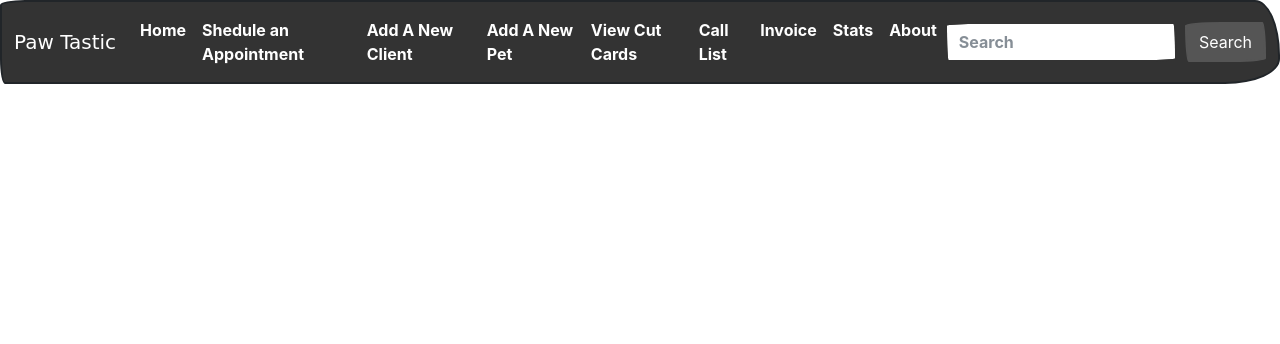
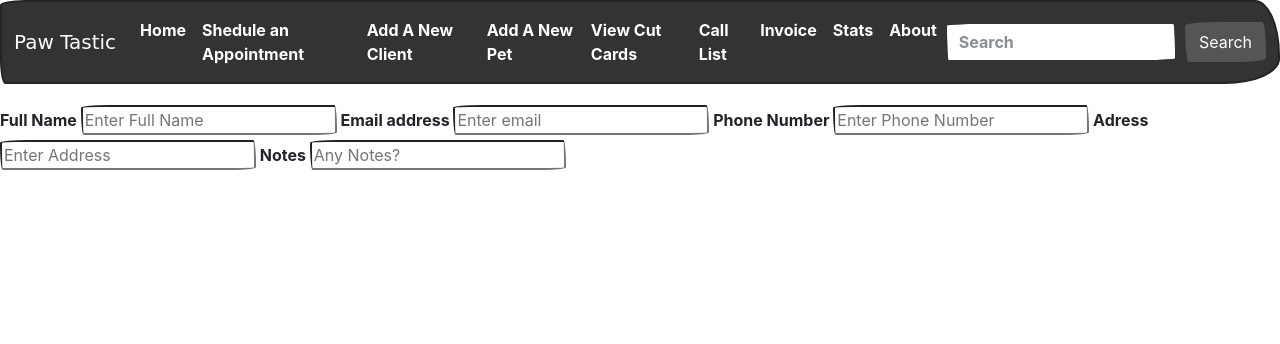
Before and after one commit to CodiChun/PawTastic, a PHP site: page /addClient.php in a window 1280 px wide. Shown: the top 344 px of the page. Run offline with PHP 8.4, Linux system fonts and the light colour scheme; some web fonts are replaced.

Commit message:
made form for add client

```diff
--- a/addClient.php
+++ b/addClient.php
@@ -60,6 +60,51 @@
     <!-- Nav Bar End-->
     <body>
 
+
+        <!--
+`INSERT INTO PET_OWNER (Name, Phone, Email, Address, Note)
+VALUES ('Thomas Hills', '(888)456-7891', 'thill91@gmail.com', '10 Street SW Kent, WA', '');
+-->
+        <form id="leform">
+            <div class="form-group">
+                <label for="clname">Full Name</label>
+                <input type="text" id="clname" name="clname" placeholder="Enter Full Name" required>
+
+
+                <label for="exampleInputEmail1" class="form-label mt-4">Email address</label>
+                <input type="email" placeholder="Enter email" required>
+
+
+                <label for="phone" class="form-label mt-4" >Phone Number</label>
+                <input type="tel" id="phone" name="phone"
+                       pattern="[0-9]{3}-[0-9]{3}-[0-9]{4}"
+                       placeholder="Enter Phone Number"
+                       required>
+                <label>Adress</label>
+                <input id="adress" name = "adress" type="text" placeholder="Enter Address" required>
+                <label>Notes</label>
+                <input id="notes" name = "notes" type="text" placeholder="Any Notes?" required>
+            </div>
+
+        </form>
+
+
+
+
+
+
+
+
+
+
+
+
+
+
+
+
+
+
     </body>
 
 
```
Also changed, not shown: 1 other file.
